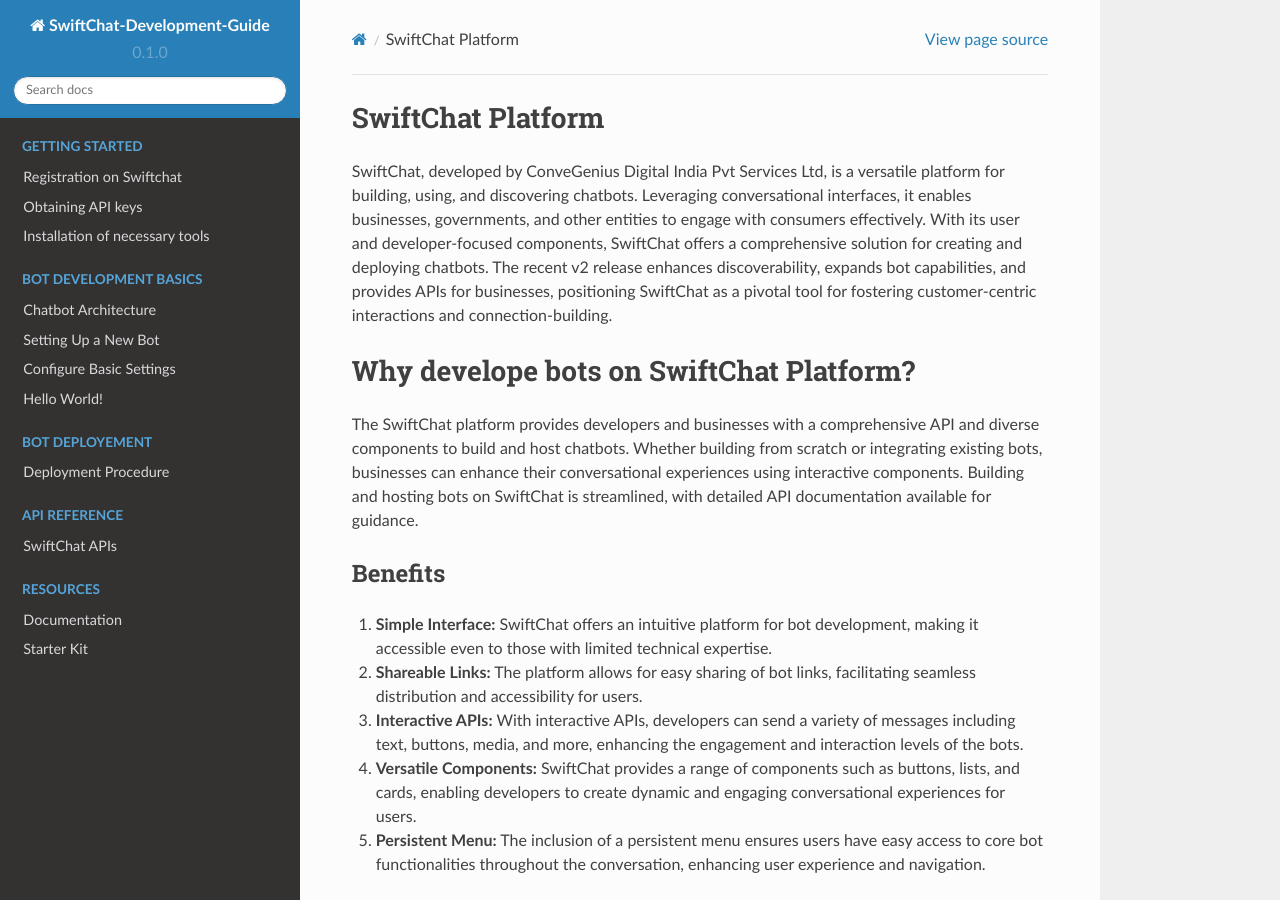
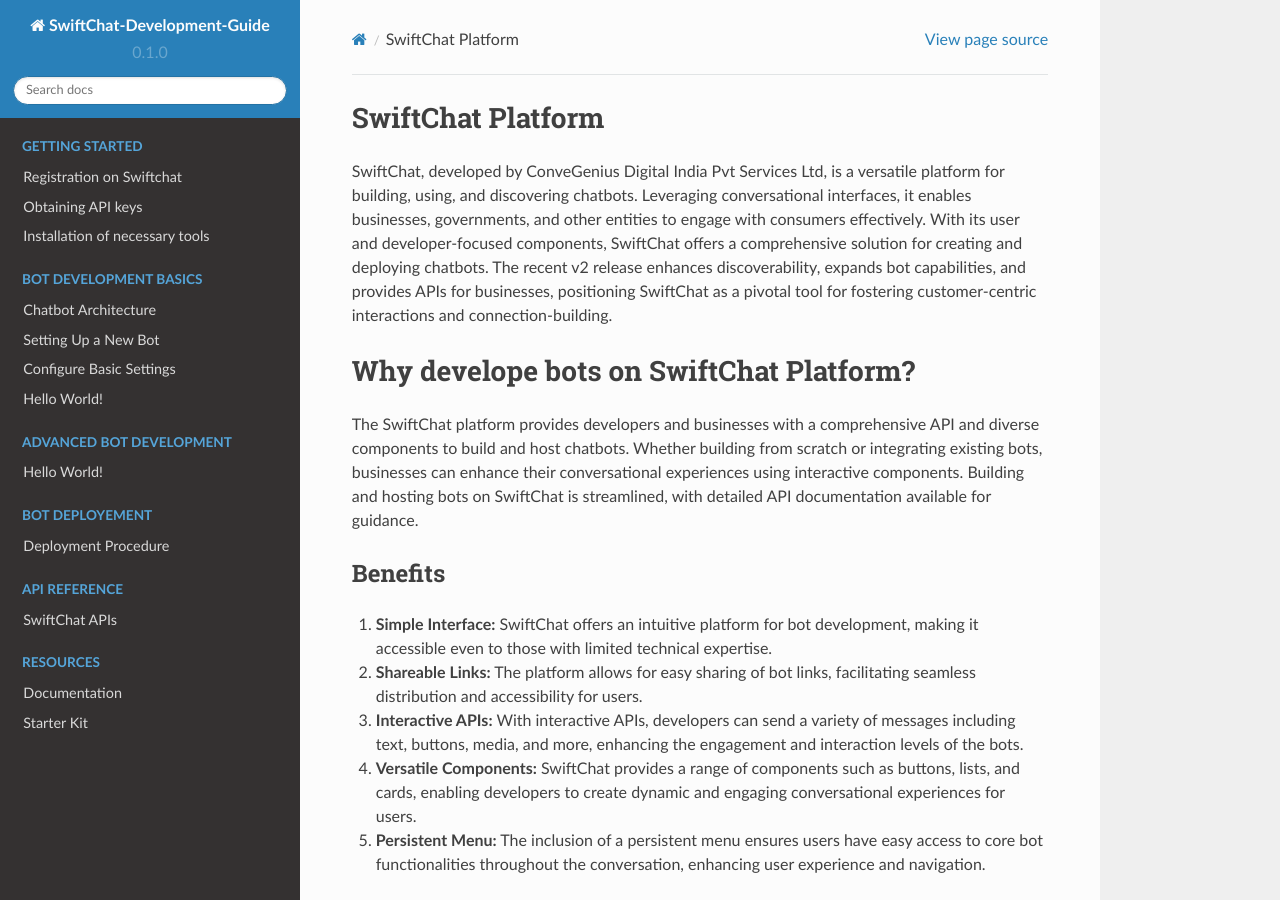
Before and after one commit to Priyanka-sharma181/Chatbot-Development-Guide, a Sphinx documentation site: the page built from docs/source/index.rst, in a window 1280 px wide and 900 px high. Built offline with Sphinx 7.4.7 and the Read the Docs theme 2.0.0, drawn with Linux system fonts in a browser that asks for light colours.

```diff
--- a/docs/source/index.rst
+++ b/docs/source/index.rst
@@ -66,9 +66,10 @@ In this documentation, you'll explore the SwiftChat platform and its procedures,
       start.rst
 
    .. toctree::
-      :caption: Bot Development Advance
+      :caption: Advanced Bot Development
       :hidden:
 
+      start.rst
 
    .. toctree::
       :caption: Bot Deployement
```
